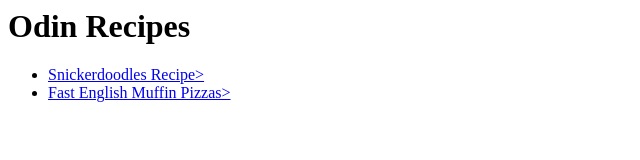
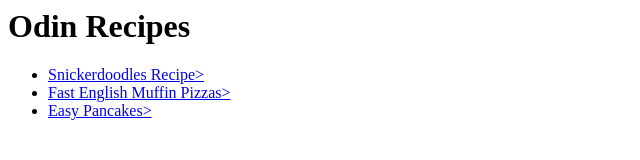
Before and after one commit to 14Gold10/odin-recipes, a plain HTML site: page index.html in a window 1280 px wide. Shown: the whole page, without its empty margins (0-640 px from the left). Drawn offline with Linux system fonts and the light colour scheme.

Commit message:
Update index.html

```diff
--- a/index.html
+++ b/index.html
@@ -2,4 +2,5 @@
 <ul>
   <li><a href="/recipes/snickerdoodles.html">Snickerdoodles Recipe></a></li>
   <li><a href="/recipes/empizzas.html">Fast English Muffin Pizzas></a></li>
+  <li><a href="/recipes/pancakes.html">Easy Pancakes></a></li>
 </ul>
```
